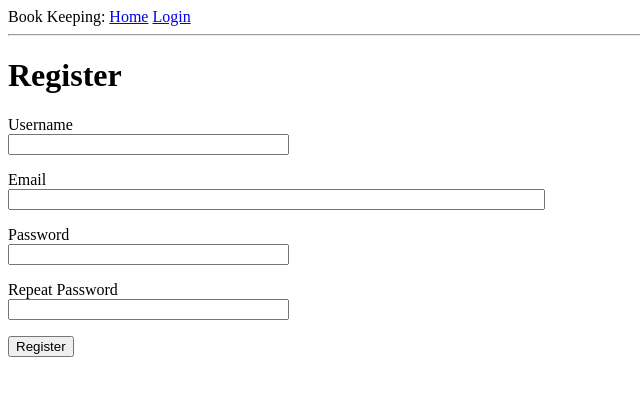
After one commit to GigaMansion/Book-Keeper, a Flask app: page /test_register in a window 1280 px wide. The commit adds this page. Shown: the top 396 px of the page, without its empty margins (0-640 px from the left). Run offline with Flask 2, Linux system fonts and the light colour scheme.

Commit message:
Updated db support

```diff
--- a/book-keeper-back-end/book_keeping_backend_package/forms.py
+++ b/book-keeper-back-end/book_keeping_backend_package/forms.py
@@ -1,6 +1,8 @@
 from flask_wtf import FlaskForm
 from wtforms import StringField, PasswordField, BooleanField, SubmitField
-from wtforms.validators import DataRequired
+from wtforms.validators import ValidationError, DataRequired, Email, EqualTo
+
+from book_keeping_backend_package.models import User
 
 class LoginForm(FlaskForm):
 
@@ -11,3 +13,33 @@ class LoginForm(FlaskForm):
     remember_me = BooleanField('Remember Me')
 
     submit = SubmitField('Sign In')
+
+
+class RegistrationForm(FlaskForm):
+
+    username = StringField('Username', validators=[DataRequired()])
+
+    email = StringField('Email', validators=[DataRequired(), Email()])
+
+    password = PasswordField('Password', validators=[DataRequired()])
+
+    password2 = PasswordField(
+        'Repeat Password', validators=[DataRequired(), EqualTo('password')])
+
+    submit = SubmitField('Register')
+
+    def validate_username(self, username):
+
+        user = User.query.filter_by(username=username.data).first()
+
+        if user is not None:
+
+            raise ValidationError('Please use a different username.')
+
+    def validate_email(self, email):
+
+        user = User.query.filter_by(email=email.data).first()
+
+        if user is not None:
+
+            raise ValidationError('Please use a different email address.')
--- a/book-keeper-back-end/book_keeping_backend_package/routes.py
+++ b/book-keeper-back-end/book_keeping_backend_package/routes.py
@@ -1,9 +1,26 @@
-from flask import render_template, flash, redirect, url_for
-from book_keeping_backend_package import app
-from book_keeping_backend_package.forms import LoginForm
+from flask import render_template, flash, redirect, url_for, request
+from flask_login import current_user, login_user, logout_user, login_required
+from werkzeug.urls import url_parse
+from datetime import datetime
+
+from book_keeping_backend_package import app, db
+from book_keeping_backend_package.forms import LoginForm, RegistrationForm
+from book_keeping_backend_package.models import User, Reimburse
+
+
+@app.before_request
+def before_request():
+    """
+    record the last seen time of the user
+    """
+    if current_user.is_authenticated:
+        current_user.last_seen = datetime.utcnow()
+        db.session.commit()
+
 
 @app.route('/')
 @app.route('/index')
+@login_required
 def route_index():
     """
     return a fully-populated login page
@@ -15,17 +32,104 @@ def route_index():
     return render_template('index.html')
 
 
-@app.route('/login')
+@app.route('/login', methods=['GET', 'POST'])
 def route_login():
     """
     handles user login
     handles user session
     """
-    status = 'yes'
-    return status
+    app.logger.info("/login request received")
+
+    # redirect the user to the index page
+    # if the user is already logged in
+    if current_user.is_authenticated:
+
+        return redirect(url_for('route_index'))
+
+    # the login form
+    form = LoginForm()
+
+    # validate user credentials
+    # the "call-back function"
+    if form.validate_on_submit():
+
+        # find the user in the application database
+        user = User.query.filter_by(username=form.username.data).first()
+
+        # handles invalid user credentials
+        if user is None or not user.check_password(form.password.data):
+
+            # send one-time message to the user
+            # who attempts to login
+            flash('Invalid username or password')
+
+            # redirect the user who enters invalid credentials
+            # to the login page
+            return redirect(url_for('route_login'))
+
+        # if the user enters the valid credential
+        # log the user in
+        login_user(user, remember=form.remember_me.data)
+
+        # get the page that the user wants to access before login
+        next_page = request.args.get('next')
+
+        # set the redirection page to /index as the default
+        # if the user does not request any specific page
+        if not next_page or url_parse(next_page).netloc != '':
+
+            next_page = url_for('route_index')
+
+        # redirect the user to the requested page before login
+        return redirect(next_page)
+
+    # return the login page to the user
+    return render_template('login.html', title='Sign In', form=form)
+
+
+@app.route('/register', methods=['GET', 'POST'])
+def route_register():
+    """
+    handles user registration
+    """
+
+    app.logger.info("/register request received")
+
+    # check whether the user is already logged in
+    # if so, redirect to the index page
+    if current_user.is_authenticated:
+
+        return redirect(url_for('route_index'))
+
+    # create the registration form
+    form = RegistrationForm()
+
+    # callback function for registration
+    if form.validate_on_submit():
+
+        # get the username from the submitted form
+        user = User(username=form.username.data, email=form.email.data)
+
+        # set the user password using the submitted form information
+        user.set_password(form.password.data)
+
+        # add the new user to the database session
+        db.session.add(user)
+
+        # commit the database session: add the user credential to the database
+        db.session.commit()
+
+        # message sent back to the new user
+        flash('Congratulations, you are now a registered user!')
+
+        # direct to the login page
+        return redirect(url_for('route_login'))
+
+    return render_template('register.html', title='Register', form=form)
 
 
 @app.route('/dashboard')
+@login_required
 def route_dashboard():
     """
     handles the view after user login
@@ -36,6 +140,7 @@ def route_dashboard():
 
 
 @app.route('/new_reimburse_request')
+@login_required
 def route_new_reimburse_request():
     """
     handles new reimbursement request from users
@@ -45,6 +150,7 @@ def route_new_reimburse_request():
 
 
 @app.route('/cancel_reimburse_request')
+@login_required
 def route_cancel_reimburse_request():
     """
     handles requests for canceling reimbursement
@@ -55,17 +161,41 @@ def route_cancel_reimburse_request():
     return status
 
 
-@app.route('/see_reimburse_history')
-def route_see_reimburse_history():
+@app.route('/see_reimburse_history/<username>')
+@login_required
+def route_see_reimburse_history(username):
     """
-    return a list of reimbursement history
+    return a list of reimbursement history submitted by the user
     including submitted, canceled, processed reimbursement request
     """
-    status = 'yes'
-    return status
+
+    app.logger.info("/see_reimburse_history request received")
+
+    if current_user.get_id() == username:
+
+        user_id = User.query.filter_by(username=username).first_or_404()
+
+        user_reimburse_history = Reimburse.query.filter_by(user_id=user_id)
+
+        res = {
+            'user': username,
+            'reimburse_history': user_reimburse_history}
+
+        return res
+
+    # the current user cannot see other users' reimbursement history
+    else:
+
+        res = {
+            'user': 'anonymous',
+            'reimburse_history': []
+        }
+
+        return res
 
 
 @app.route('/account_settings')
+@login_required
 def route_account_settings():
     """
     handles user operation for changing
@@ -76,6 +206,7 @@ def route_account_settings():
 
 
 @app.route('/data_visualization')
+@login_required
 def route_data_visualization():
     """
     return a list of simplified reimbursement history
@@ -85,6 +216,7 @@ def route_data_visualization():
 
 
 @app.route('/process_reimburse')
+@login_required
 def route_process_reimburse():
     """
     for privilaged user only
@@ -95,13 +227,16 @@ def route_process_reimburse():
 
 
 @app.route('/logout')
+@login_required
 def route_logout():
     """
     handles user logout operation
     terminate user session
     """
-    status = 'yes'
-    return status
+    app.logger.info('/logout request received')
+    logout_user()
+
+    return redirect(url_for('route_login'))
 
 
 """
@@ -110,6 +245,7 @@ not to be used in production
 """
 
 @app.route('/test_index')
+@login_required
 def route_test_index():
     """
     return a fully functional webpage for testing
@@ -117,8 +253,6 @@ def route_test_index():
     via the configuration file
     """
     app.logger.info("/test_index request received")
-
-    user = {'username': 'Wilson'}
 
     posts = [
         {
@@ -131,7 +265,7 @@ def route_test_index():
         }
     ]
 
-    return render_template('test_pages/test_index.html', title='Home', user=user, posts=posts)
+    return render_template('test_pages/test_index.html', title='Home', posts=posts)
 
 
 @app.route('/test_login', methods=['GET', 'POST'])
@@ -141,13 +275,109 @@ def route_test_login():
     """
     app.logger.info("/test_login request received")
 
+    if current_user.is_authenticated:
+
+        return redirect(url_for('route_test_index'))
+
     form = LoginForm()
 
     if form.validate_on_submit():
 
-        flash('Login requested for user {}, remember_me={}'.format(
-            form.username.data, form.remember_me.data))
+        user = User.query.filter_by(username=form.username.data).first()
+
+        if user is None or not user.check_password(form.password.data):
+
+            flash('Invalid username or password')
+
+            return redirect(url_for('route_test_login'))
+
+        login_user(user, remember=form.remember_me.data)
+
+        # get the page that the user wants to access before login
+        next_page = request.args.get('next')
+
+        # set the redirection page to /test_index as the default
+        # if the user does not request any specific page
+        if not next_page or url_parse(next_page).netloc != '':
+
+            next_page = url_for('route_test_index')
+
+        # redirect the user to the requested page before login
+        return redirect(next_page)
+
+    return render_template('test_pages/test_login.html', title='Sign In', form=form)
+
+
+@app.route('/test_register', methods=['GET', 'POST'])
+def route_test_register():
+
+    app.logger.info("/test_register request received")
+
+    if current_user.is_authenticated:
 
         return redirect(url_for('route_test_index'))
 
-    return render_template('test_pages/test_login.html', title='Sign In', form=form)
+    form = RegistrationForm()
+
+    if form.validate_on_submit():
+
+        user = User(username=form.username.data, email=form.email.data)
+
+        user.set_password(form.password.data)
+
+        db.session.add(user)
+
+        db.session.commit()
+
+        flash('Congratulations, you are now a registered user!')
+
+        return redirect(url_for('route_test_login'))
+
+    return render_template('test_pages/test_register.html', title='Register', form=form)
+
+
+@app.route('/test_logout')
+@login_required
+def route_test_logout():
+    """
+    handles user logout operation
+    terminate user session
+    """
+    app.logger.info('/test_logout request received')
+
+    logout_user()
+
+    return redirect(url_for('route_test_login'))
+
+
+@app.route('/test_see_reimburse_history/<username>')
+@login_required
+def route_test_see_reimburse_history(username):
+    """
+    return a list of reimbursement history
+    including submitted, canceled, processed reimbursement request
+    """
+
+    app.logger.info("/test_see_reimburse_history request received")
+
+    if current_user.username == username:
+
+        user_obj = User.query.filter_by(username=username).first_or_404()
+
+        user_reimburse_history = Reimburse.query.filter_by(user_id=user_obj.id)
+
+        res = {
+            'user': username,
+            'reimburse_history': []}
+
+        return res
+
+    # the current user cannot see other users' reimbursement history
+    else:
+
+        res = {
+            'user': 'anonymous',
+            'reimburse_history': []
+        }
+
+        return res
--- a/book-keeper-back-end/book_keeping_backend_package/templates/test_pages/test_base.html
+++ b/book-keeper-back-end/book_keeping_backend_package/templates/test_pages/test_base.html
@@ -1,16 +1,20 @@
 <html>
     <head>
         {% if title %}
-        <title>{{ title }} - microblog</title>
+        <title>{{ title }} - Book Keeping</title>
         {% else %}
         <title>microblog</title>
         {% endif %}
     </head>
     <body>
         <div>
-            Microblog:
+            Book Keeping:
             <a href="{{ url_for('route_test_index') }}">Home</a>
+            {% if current_user.is_anonymous %}
             <a href="{{ url_for('route_test_login') }}">Login</a>
+            {% else %}
+            <a href="{{ url_for('route_test_logout') }}">Logout</a>
+            {% endif %}
         </div>
         <hr>
         {% with messages = get_flashed_messages() %}
--- a/book-keeper-back-end/book_keeping_backend_package/templates/test_pages/test_index.html
+++ b/book-keeper-back-end/book_keeping_backend_package/templates/test_pages/test_index.html
@@ -1,7 +1,7 @@
 {% extends "test_pages/test_base.html" %}
 
 {% block content %}
-    <h1>Hi, {{ user.username }}!</h1>
+     <h1>Hi, {{ current_user.username }}!</h1>
     {% for post in posts %}
     <div><p>{{ post.author.username }} says: <b>{{ post.body }}</b></p></div>
     {% endfor %}
--- a/book-keeper-back-end/book_keeping_backend_package/templates/test_pages/test_login.html
+++ b/book-keeper-back-end/book_keeping_backend_package/templates/test_pages/test_login.html
@@ -21,4 +21,5 @@
         <p>{{ form.remember_me() }} {{ form.remember_me.label }}</p>
         <p>{{ form.submit() }}</p>
     </form>
+    <p>New User? <a href="{{ url_for('route_test_register') }}">Click to Register!</a></p>
 {% endblock %}
--- /dev/null
+++ b/book-keeper-back-end/book_keeping_backend_package/templates/test_pages/test_register.html
@@ -0,0 +1,37 @@
+{% extends "test_pages/test_base.html" %}
+
+{% block content %}
+    <h1>Register</h1>
+    <form action="" method="post">
+        {{ form.hidden_tag() }}
+        <p>
+            {{ form.username.label }}<br>
+            {{ form.username(size=32) }}<br>
+            {% for error in form.username.errors %}
+            <span style="color: red;">[{{ error }}]</span>
+            {% endfor %}
+        </p>
+        <p>
+            {{ form.email.label }}<br>
+            {{ form.email(size=64) }}<br>
+            {% for error in form.email.errors %}
+            <span style="color: red;">[{{ error }}]</span>
+            {% endfor %}
+        </p>
+        <p>
+            {{ form.password.label }}<br>
+            {{ form.password(size=32) }}<br>
+            {% for error in form.password.errors %}
+            <span style="color: red;">[{{ error }}]</span>
+            {% endfor %}
+        </p>
+        <p>
+            {{ form.password2.label }}<br>
+            {{ form.password2(size=32) }}<br>
+            {% for error in form.password2.errors %}
+            <span style="color: red;">[{{ error }}]</span>
+            {% endfor %}
+        </p>
+        <p>{{ form.submit() }}</p>
+    </form>
+{% endblock %}
--- a/book-keeper-back-end/requirements.txt
+++ b/book-keeper-back-end/requirements.txt
@@ -7,3 +7,4 @@ flask-wtf==0.14.3
 coverage==5.1
 flask-sqlalchemy==2.4.1
 flask-migrate==2.5.3
+email-validator==1.1.0
```
Also changed, not shown: book-keeper-back-end/book_keeper_backend_api.py (+7 -1 lines), book-keeper-back-end/book_keeping_backend_package/__init__.py (+12 -2 lines), book-keeper-back-end/book_keeping_backend_package/models.py (+22 -2 lines), book-keeper-back-end/migrations/versions/98bb4201a9ad_.py (added, +28 -0 lines), book-keeper-back-end/migrations/versions/d771a2974978_.py (added, +28 -0 lines), README.md, book-keeper-back-end/README.md, book-keeper-back-end/app.db, structural-diagrams/Book-Keeping-Client-Server-Model.png (added).
